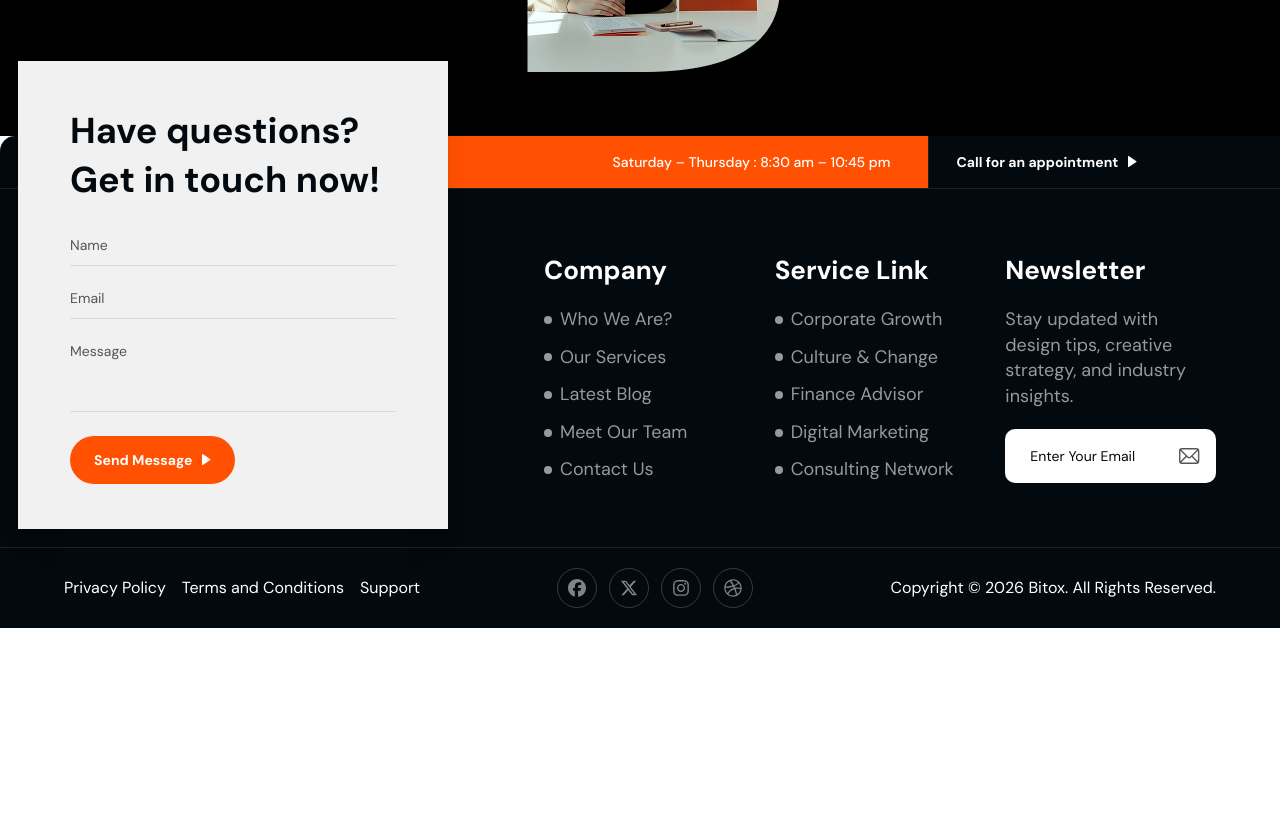
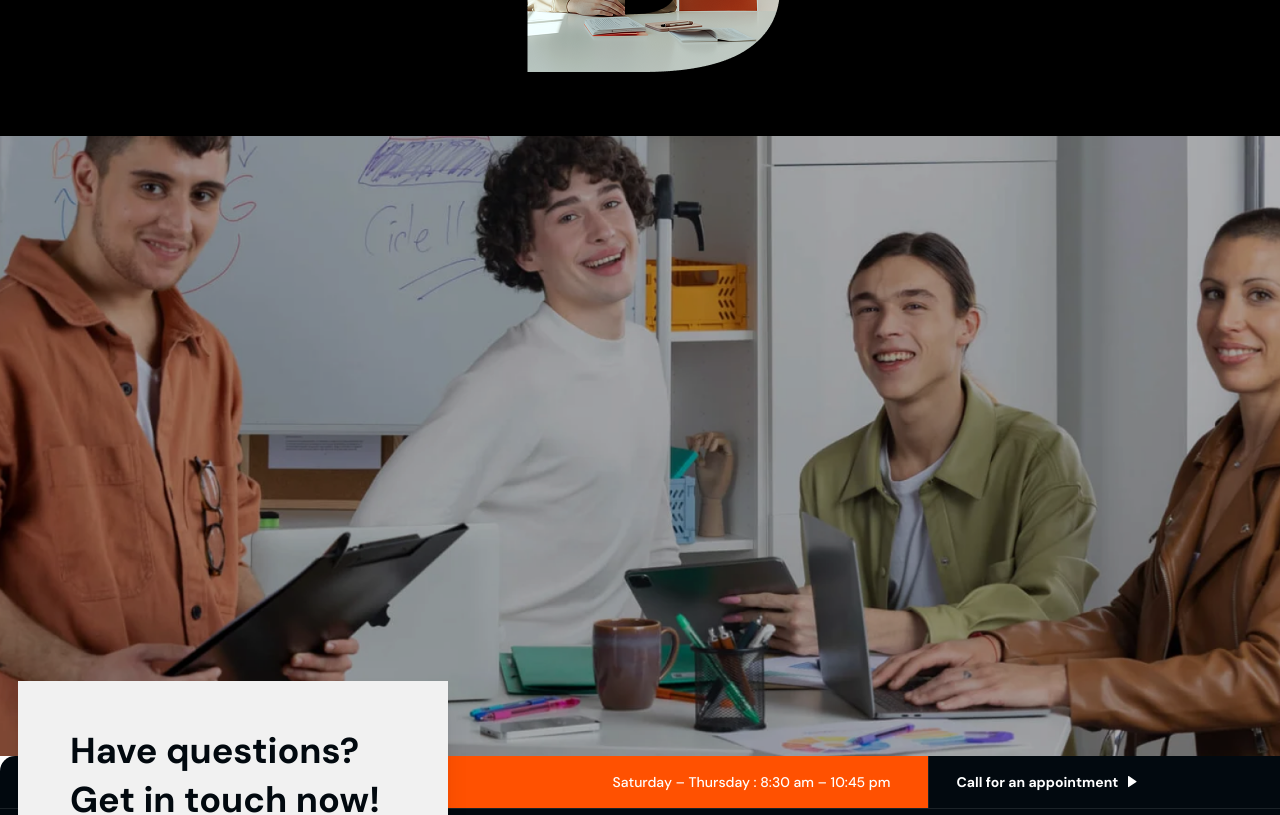
Before and after one commit to Mostofa-zaman/bitox-business-consulting-website, a Next.js app: page /consulting-agency in a window 1280 px wide. Shown: the part 5580-6395 px from the top of the page. Before the commit the page ends 6208 px from the top, so only its background shows below. Built offline with nearby package versions, Linux system fonts and the light colour scheme.

Commit message:
feat(WhyChooseUs): add full-width image and floating card to WhyChooseUs

```diff
--- a/src/components/homeTwo/WhyChooseUs.jsx
+++ b/src/components/homeTwo/WhyChooseUs.jsx
@@ -29,6 +29,27 @@ const WhyChooseUs = () => {
           </div>
         </div>
       </div>
+        {/* Image section container er bahire — full width pabe */}
+      <div className="relative mx-auto w-full h-155">
+        <Image
+          src="/images/home2_whychoose/whychoose2.png"
+          alt="Team Meeting"
+          fill
+          className="object-cover"
+        />
+        <div className="absolute inset-0 bg-black/30" />
+        {/* Floating Card */}
+        <div
+          className="absolute top-[68%] -translate-y-1/2 right-20 xl:right-37.5
+                w-full max-w-95
+                sm:right-20 sm:max-w-95
+                max-[640px]:right-auto max-[640px]:left-4 max-[640px]:max-w-[260px]
+                bg-white flex flex-col shadow-2xl z-10"
+          >
+
+
+        </div>
+      </div>
     </section>
   )
 }
```
